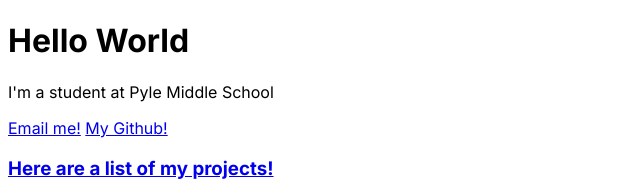
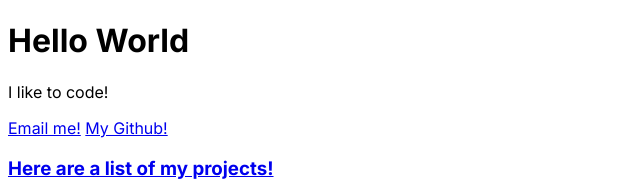
Before and after one commit to aidenjcheng/example-project-html-css-js, a website built with Vite: page index.html in a window 1280 px wide. Shown: the top 181 px of the page, without its empty margins (0-640 px from the left). Built offline with nearby package versions, Linux system fonts and the light colour scheme; a web font is replaced by a local one.

Commit message:
update text

```diff
--- a/index.html
+++ b/index.html
@@ -19,14 +19,14 @@
   <link href="/src/style.css" rel="stylesheet" />
 
   <!--Title-->
-  <title>Vite App</title>
+  <title>My Portfolio</title>
  </head>
  <body>
   <div>
    <div>
     <!--Intro-->
     <h1>Hello World</h1>
-    <p>I'm a student at Pyle Middle School</p>
+    <p>I like to code!</p>
     <!--Social links-->
     <div>
      <a href="mailto:175553@mcpsmd.net" target="_blank">Email me!</a>
```
